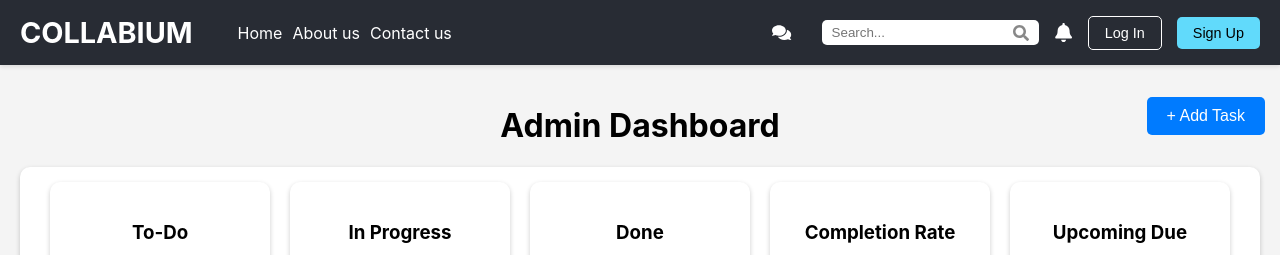
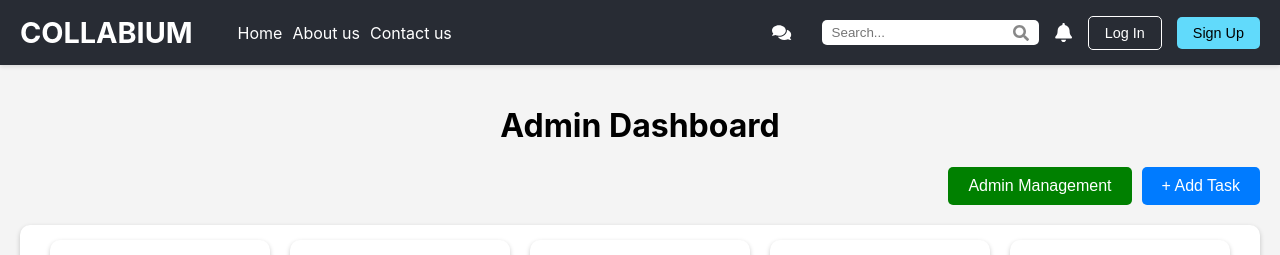
Before and after one commit to KianShirvani/TheChosenOnes, a React (Create React App) app in the folder frontend/: page /admindashboard in a window 1280 px wide. Shown: the top 255 px of the page. Built offline with nearby package versions, Linux system fonts and the light colour scheme; no server answers.

Commit message:
added button to direct admin to admin management screen

```diff
--- a/frontend/src/components/AdminDashboard.js
+++ b/frontend/src/components/AdminDashboard.js
@@ -1,4 +1,5 @@
 import React, { useState, useEffect } from "react";
+import { useNavigate } from "react-router-dom";
 import AdminTaskList from "../components/AdminTaskList";
 import SearchBar from "../components/SearchBar";
 import EditTaskModal from "../components/EditTaskModal";
@@ -6,6 +7,8 @@
 import "../css/AdminDashboard.css";
 
 const AdminDashboard = () => {
+  const navigate = useNavigate();
+
   const [tasks, setTasks] = useState({
     todo: [
       {
@@ -100,8 +103,6 @@
     });
   };
 
-
-
   const handleMoveTask = (task, direction) => {
     //first check if task is locked before editing
     if (task.locked) return alert("This task is locked and cannot be edited.");
@@ -121,7 +122,6 @@
       return updatedTasks;
     });
   };
-
   const handleDeleteTask = (taskId) => {
     // Find the task in any of the task categories
     const task = Object.values(tasks).flat().find(task => task.id === taskId);
@@ -138,7 +138,6 @@
       return updatedTasks;
     });
   };
-
 
   const handleEditTask = (task) => {
     //first check if task is locked before editing
@@ -164,12 +163,10 @@
   };
 
   const handleAddTask = (newTask) => {
-    setTasks(prevTasks => {
-      return {
+    setTasks(prevTasks => ({
       ...prevTasks,
       [newTask.status]: [...prevTasks[newTask.status], { ...newTask, id: Date.now().toString() }],
-      };
-    });
+    }));
     setIsAddModalOpen(false);
   };
 
@@ -177,7 +174,23 @@
     <div className="admin-dashboard">
       <h1 className="dashboard-title">Admin Dashboard</h1>
 
-      <div className="add-task-container" style={{ position: "relative" }}>
+      <div className="add-task-container" style={{ display: "flex", justifyContent: "flex-end", gap: "10px", marginBottom: "20px" }}>
+        <button
+          onClick={() => navigate("/adminManagement")}
+          className="admin-management-button"
+          style={{
+            background: "green",
+            color: "white",
+            border: "none",
+            padding: "10px 20px",
+            borderRadius: "5px",
+            cursor: "pointer",
+            fontSize: "16px",
+          }}
+        >
+          Admin Management
+        </button>
+
         <button
           onClick={() => setIsAddModalOpen(true)}
           className="add-task-button"
@@ -189,9 +202,6 @@
             borderRadius: "5px",
             cursor: "pointer",
             fontSize: "16px",
-            position: "absolute",
-            top: "-70px",
-            right: "-5px",
           }}
         >
           + Add Task
@@ -222,7 +232,6 @@
         ))}
       </div>
 
-
       {isAddModalOpen && <AddTask onSaveTask={handleAddTask} onClose={() => setIsAddModalOpen(false)} />}
       {isEditModalOpen && <EditTaskModal task={editingTask} onClose={() => setIsEditModalOpen(false)} onSave={handleUpdateTask} />}
     </div>
```
Lines whose indentation alone changed are shown as unchanged.
